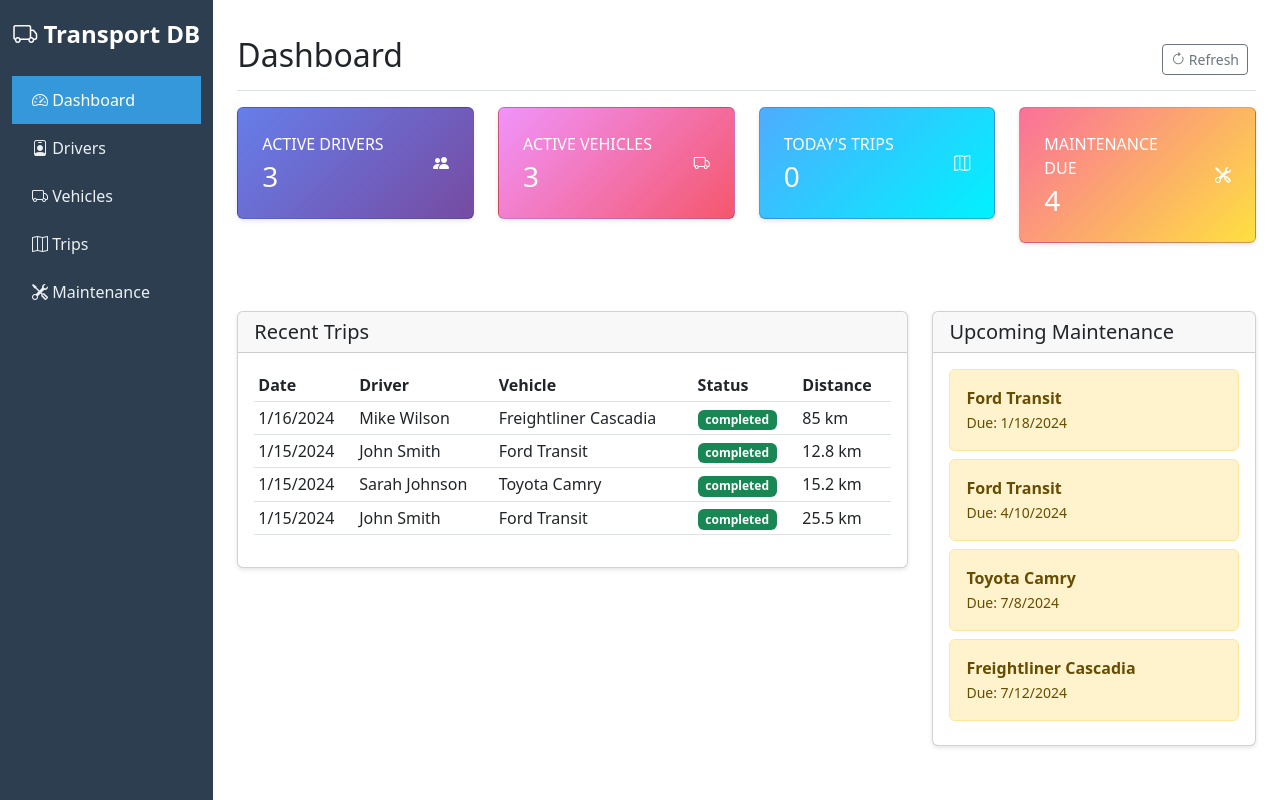
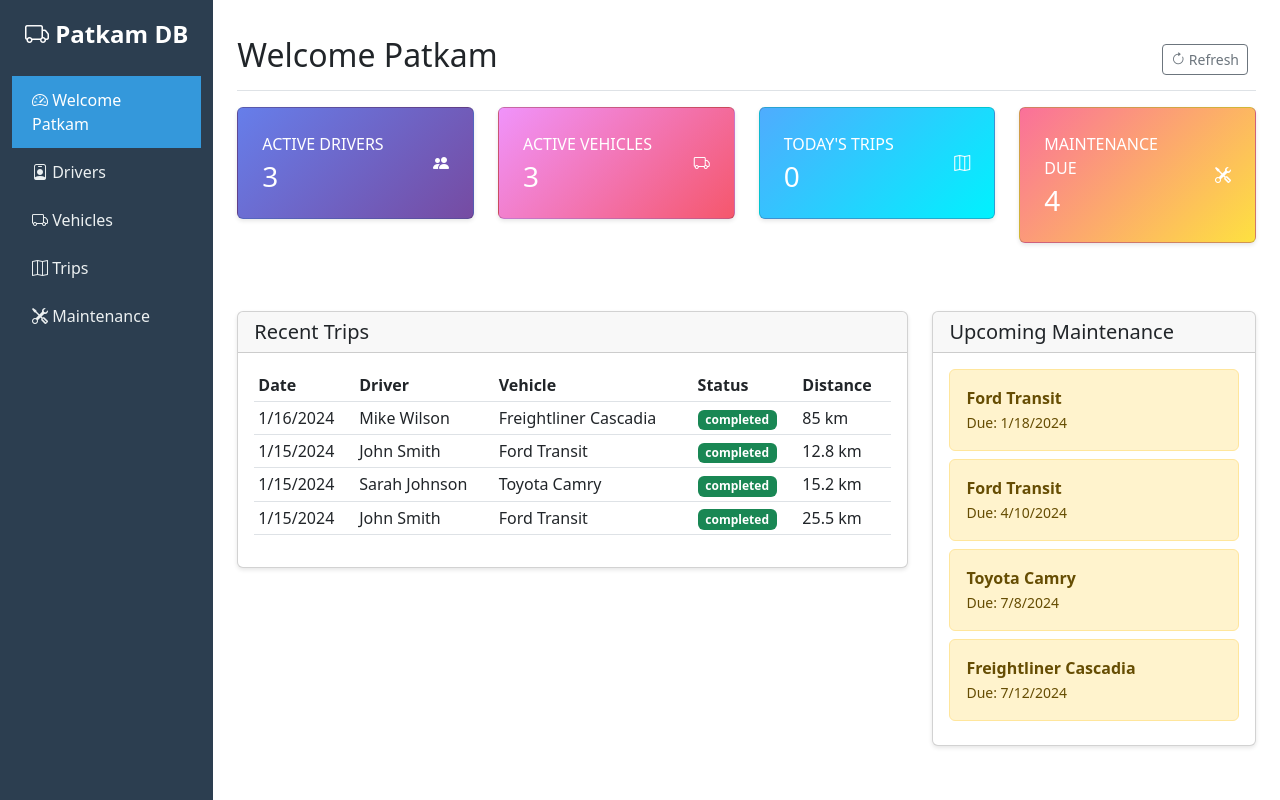
Before and after one commit to Augasha/PATKAM_DR, a Flask app: page / in a window 1280 px wide. Run offline with Flask 3, Linux system fonts and the light colour scheme; data comes from the database, SQL or seed files in the repository; some libraries are stand-ins or nearby versions.

Commit message:
done changes

```diff
--- a/PATKAM_DRR/templates/base.html
+++ b/PATKAM_DRR/templates/base.html
@@ -69,12 +69,12 @@
             <nav class="col-md-3 col-lg-2 d-md-block sidebar collapse">
                 <div class="position-sticky pt-3">
                     <div class="navbar-brand text-center text-white mb-4">
-                        <i class="bi bi-truck"></i> Transport DB
+                        <i class="bi bi-truck"></i> Patkam DB
                     </div>
                     <ul class="nav flex-column">
                         <li class="nav-item">
                             <a class="nav-link" href="/">
-                                <i class="bi bi-speedometer2"></i> Dashboard
+                                <i class="bi bi-speedometer2"></i> Welcome Patkam
                             </a>
                         </li>
                         <li class="nav-item">
--- a/PATKAM_DRR/templates/index.html
+++ b/PATKAM_DRR/templates/index.html
@@ -4,7 +4,7 @@
 
 {% block content %}
 <div class="d-flex justify-content-between flex-wrap flex-md-nowrap align-items-center pt-3 pb-2 mb-3 border-bottom">
-    <h1 class="h2">Dashboard</h1>
+    <h1 class="h2">Welcome Patkam</h1>
     <div class="btn-toolbar mb-2 mb-md-0">
         <div class="btn-group me-2">
             <button type="button" class="btn btn-sm btn-outline-secondary" onclick="refreshDashboard()">
```
Also changed, not shown: PATKAM_DRR/init_database.py (+1 -7 lines).
